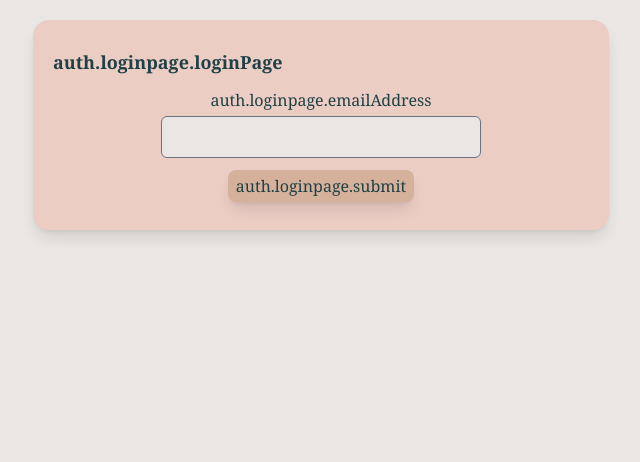
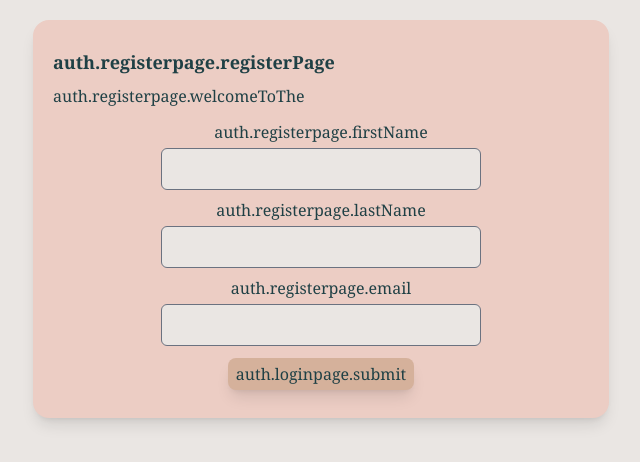
Before and after one commit to lorenzosp93/wedding, a Vue app in the folder wedding-frontend/: page /register in a window 1280 px wide. Before the commit this address led to /login. Shown: the top 462 px of the page, without its empty margins (319-959 px from the left). Built offline with nearby package versions, Linux system fonts and the light colour scheme.

Commit message:
functionality ready for registration of users

```diff
--- /dev/null
+++ b/wedding-frontend/src/components/auth/RegisterPage.vue
@@ -0,0 +1,121 @@
+<template>
+  <div class="flex py-5 px-3">
+    <div
+      class="bg-pale dark:bg-darkPale p-5 rounded-2xl text-primary dark:text-darkPrimary mx-auto w-full max-w-xl shadow-lg"
+    >
+      <h1 class="text-lg font-bold dark:text-darkNeutral my-2">
+        {{ $t("auth.registerpage.registerPage") }}
+      </h1>
+      <p class="dark:text-darkNeutral mb-2">
+        {{ $t("auth.registerpage.welcomeToThe") }}
+      </p>
+      <form class="flex flex-col" @submit="register(user)">
+        <label
+          class="block mx-auto my-1 dark:text-darkNeutral"
+          for="email_input"
+          >{{ $t("auth.registerpage.firstName") }}</label
+        >
+        <p
+          v-if="registerError?.first_name?.length"
+          class="text-alert font-bold text-sm mx-auto pb-1"
+        >
+          {{ registerError.first_name[0] }}
+        </p>
+        <input
+          id="email_input"
+          v-model.trim="user.first_name"
+          class="block bg-neutral dark:bg-darkNeutral rounded-md mx-auto px-2 w-full max-w-xs mb-1"
+          type="email"
+        />
+        <label
+          class="block mx-auto my-1 dark:text-darkNeutral"
+          for="email_input"
+          >{{ $t("auth.registerpage.lastName") }}</label
+        >
+        <p
+          v-if="registerError?.last_name?.length"
+          class="text-alert font-bold text-sm mx-auto pb-1"
+        >
+          {{ registerError.last_name[0] }}
+        </p>
+        <input
+          id="email_input"
+          v-model.trim="user.last_name"
+          class="block bg-neutral dark:bg-darkNeutral rounded-md mx-auto px-2 w-full max-w-xs mb-1"
+          type="email"
+        />
+        <label
+          class="block mx-auto my-1 dark:text-darkNeutral"
+          for="email_input"
+          >{{ $t("auth.registerpage.email") }}</label
+        >
+        <p
+          v-if="registerError?.email?.length"
+          class="text-alert font-bold text-sm mx-auto pb-1"
+        >
+          {{ registerError.email[0] }}
+        </p>
+        <input
+          id="email_input"
+          v-model.trim="user.email"
+          class="block bg-neutral dark:bg-darkNeutral rounded-md mx-auto px-2 w-full max-w-xs mb-1"
+          type="email"
+        />
+        <button
+          v-if="!loading"
+          class="flex mx-auto my-2 px-2 py-1 rounded-lg bg-accent text-primary shadow-lg"
+          type="submit"
+          @click.prevent="register(user)"
+        >
+          {{ $t("auth.loginpage.submit") }}
+        </button>
+        <div v-if="loading" class="relative w-10 h-10 my-1 mx-auto">
+          <loading-view>{{ $t("auth.loginpage.loading") }}</loading-view>
+        </div>
+        <p
+          v-if="!!registerError?.non_field_errors"
+          class="text-alert font-bold text-sm mx-auto py-2"
+        >
+          {{
+            $t("auth.loginpage.thereWasAn", {
+              a: registerError.non_field_errors[0],
+            })
+          }}
+        </p>
+      </form>
+    </div>
+  </div>
+</template>
+
+<script lang="ts">
+import { defineComponent } from "vue";
+import LoadingView from "@/components/shared/LoadingView.vue";
+import { useAuthStore } from "@/stores";
+import { mapState, mapActions } from "pinia";
+import type { User } from "@/models/auth.interface";
+
+export default defineComponent({
+  name: "RegisterPage",
+  components: {
+    LoadingView,
+  },
+  data() {
+    return {
+      user: {
+        email: "",
+        first_name: "",
+        last_name: "",
+      } as User,
+    };
+  },
+  computed: {
+    ...mapState(useAuthStore, ["loading", "registerError"]),
+  },
+  methods: {
+    ...mapActions(useAuthStore, ["register"]),
+  },
+});
+</script>
+
+<!-- Add "scoped" attribute to limit CSS to this component only -->
+<style scoped></style>
--- a/wedding-frontend/src/router.ts
+++ b/wedding-frontend/src/router.ts
@@ -1,23 +1,25 @@
 import { createRouter, createWebHistory, type RouteLocation, } from 'vue-router';
 import { useAuthStore } from '@/stores';
 
-import LoginPage from './components/auth/LoginPage.vue'
+import LoginPage from '@/components/auth/LoginPage.vue'
+import RegisterPage from '@/components/auth/RegisterPage.vue'
 
 // Lazy load
-const LoginSuccess = () => import('./components/auth/LoginSuccess.vue')
-const TheHome = () => import('./components/TheHome.vue')
-const TheInvitation = () => import('./components/TheInvitation.vue')
-const TheNavbar = () => import('./components/shared/TheNavbar.vue')
-const TheInbox = () => import('./components/inbox/TheInbox.vue')
-const TheInfo = () => import('./components/information/TheInfo.vue')
-const TheGallery = () => import('./components/gallery/TheGallery.vue')
-const TheProfile = () => import('./components/profile/TheProfile.vue')
-const NotFound = () => import('./components/shared/NotFound.vue')
+const LoginSuccess = () => import('@/components/auth/LoginSuccess.vue')
+const TheHome = () => import('@/components/TheHome.vue')
+const TheInvitation = () => import('@/components/TheInvitation.vue')
+const TheNavbar = () => import('@/components/shared/TheNavbar.vue')
+const TheInbox = () => import('@/components/inbox/TheInbox.vue')
+const TheInfo = () => import('@/components/information/TheInfo.vue')
+const TheGallery = () => import('@/components/gallery/TheGallery.vue')
+const TheProfile = () => import('@/components/profile/TheProfile.vue')
+const NotFound = () => import('@/components/shared/NotFound.vue')
 
 const router = createRouter({
   history: createWebHistory(),
   routes: [
     { name: 'login', path: '/login', component: LoginPage },
+    { name: 'register', path: '/register', component: RegisterPage },
     { name: 'login-success', path: '/login/success', component: LoginSuccess },
     { name: 'home', path: '/', components: { default: TheHome, TheNavbar }, },
     { name: 'invitation', path: '/invitation', components: { default: TheInvitation, TheNavbar }, },
@@ -32,7 +34,7 @@ const router = createRouter({
 router.beforeEach(async (to: RouteLocation) => {
   // redirect to login page if not logged in and trying to access a restricted page
 
-  const publicPages = ['login', 'login-success'];
+  const publicPages = ['login', 'login-success', 'register'];
   const authRequired = !publicPages.includes(to.name as string);
 
   const auth = useAuthStore();
--- a/wedding-frontend/src/stores/auth.store.ts
+++ b/wedding-frontend/src/stores/auth.store.ts
@@ -1,10 +1,11 @@
 import { defineStore } from 'pinia';
 import apiService from '@/services/api.service'
-import type { Profile, User } from '@/models/auth.interface';
+import type { Profile, User, UserError } from '@/models/auth.interface';
 import type { AxiosError, AxiosResponse } from 'axios';
 import i18n from '@/i18n';
 import router from '@/router';
 import { useNotificationStore } from '@/stores/notification.store'
+
 
 export const useAuthStore = defineStore({
     id: 'auth',
@@ -14,6 +15,7 @@ export const useAuthStore = defineStore({
         profile: JSON.parse(localStorage.getItem('profile') ?? 'null') as Profile | undefined,
         loading: false as boolean,
         error: undefined as AxiosError | undefined,
+        registerError: undefined as UserError | undefined,
     }),
     actions: {
         async login(token: string) {
@@ -50,10 +52,12 @@ export const useAuthStore = defineStore({
         register (user: User) {
             this.loading = true;
             apiService.registerUser(user).then((response: AxiosResponse) => {
+                this.loading = false;
                 router.push('/login');
-            }).catch((error: AxiosError) => {
+            }).catch((error: AxiosError<UserError> ) => {
+                this.loading = false;
                 console.log(error);
-                this.error = error;
+                this.registerError = error?.response?.data;
             })
         }
     }
```
Also changed, not shown: wedding-frontend/src/i18n/locales/en.json (+7 -0 lines), wedding-frontend/src/i18n/locales/es.json (+7 -0 lines), wedding-frontend/src/i18n/locales/it.json (+7 -0 lines), wedding-frontend/src/models/auth.interface.ts (+7 -0 lines), wedding-frontend/src/services/login.service.ts (+4 -4 lines), 1 other file (tests, documents, lock files or other folders).
